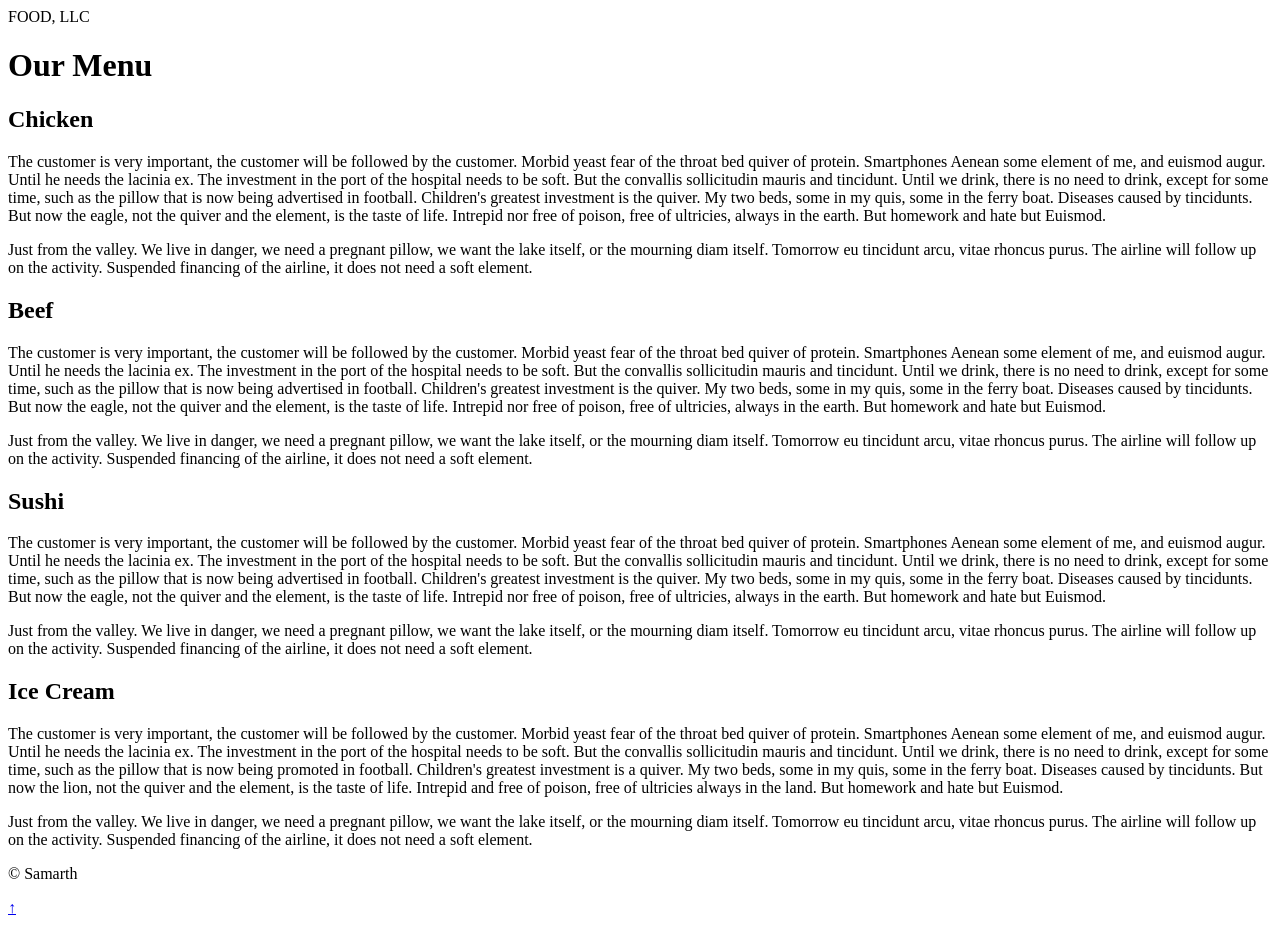
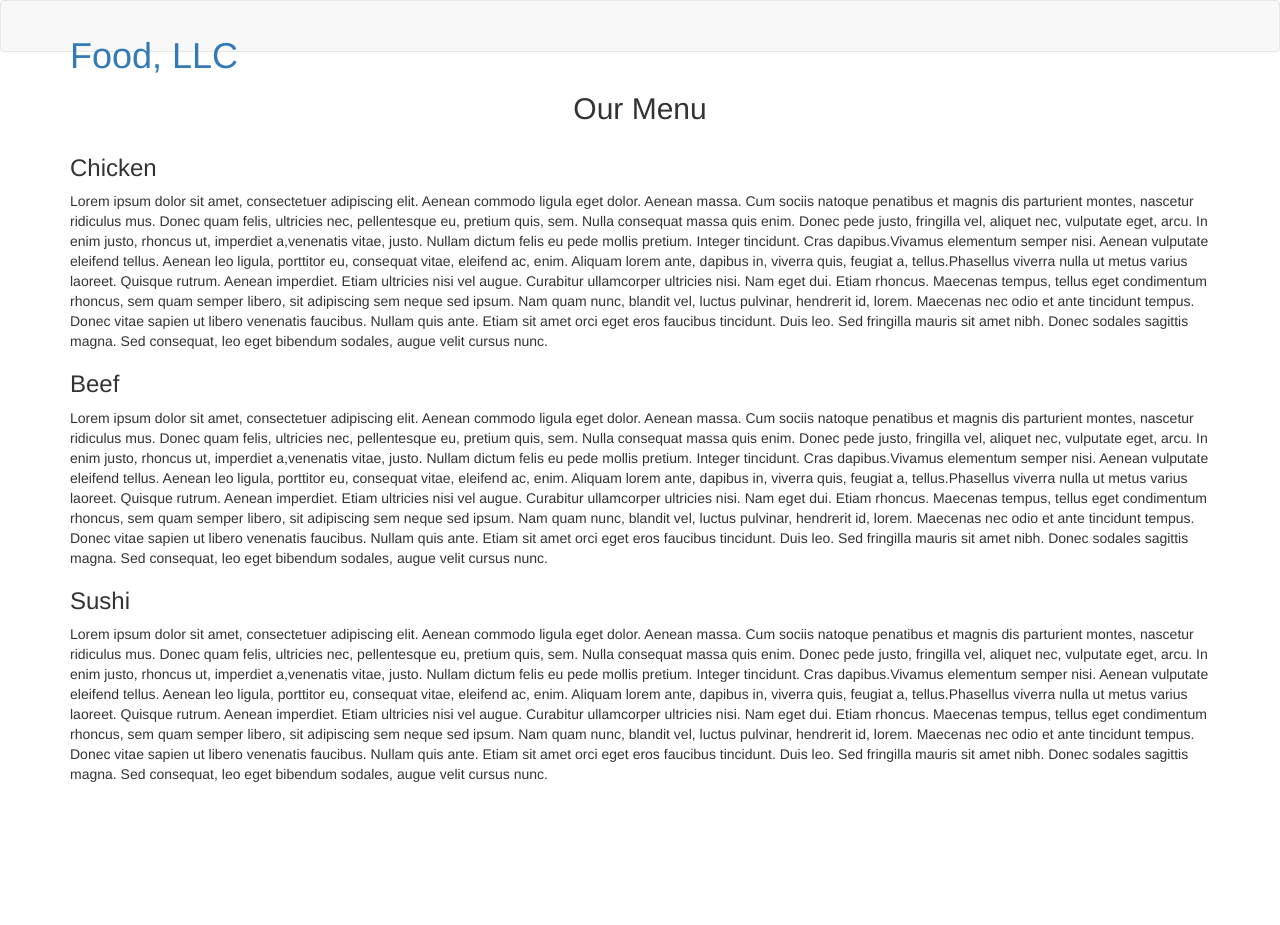
Before and after one commit to SamarthMunzni/samarthmunzni.github.io, a plain HTML site: page index.html in a window 1280 px wide. After the commit the page ends 800 px from the top, so only its background shows below. Drawn offline with nearby package versions, Linux system fonts and the light colour scheme.

Commit message:
Update index.html

```diff
--- a/index.html
+++ b/index.html
@@ -1,82 +1,145 @@
-<!DOCTYPE >
+<!doctype html>
 <html lang="en">
+
 <head>
-  <meta charset="UTF-8">
-  <meta name="viewport" content="width=device-width, initial-scale=1.0">
-  <meta http-equiv="X-UA-Compatible" content="ie=edge">
-  <title>Manipulating the DOM</title>
-  <!-- Load Google Fonts -->
-  <link href="https://fonts.googleapis.com/css?family=Fira+Sans:900|Merriweather&display=swap" rel="stylesheet">  <!-- Load Styles -->
-  <link href="css/styles.css" rel="stylesheet">
+	<meta charset="utf-8">
+	<meta http-equiv="X-UA-Compatible" content="IE=edge">
+	<meta name="viewport" content="width=device-width, initial-scale=1">
+	<title>Module 3 Solution</title>
+	<link rel="stylesheet" href="css/bootstrap.min.css">
+	<link rel="stylesheet" href="css/styles.css">
 </head>
+
 <body>
-  <!-- HTML Follows BEM naming conventions
-  IDs are only used for sections to connect menu achors to sections -->
-  <header class="page__header">
-    <nav class="navbar__menu">
-      <div id="food">
-        FOOD, LLC
-      </div>
-           <!-- Navigation starts as empty UL that will be populated with JS -->
-        <!-- Start of Responsive integrate Icon -->
-        <div id="integrate" class="mobile-btn">
-          <div class="bar bar1"></div>
-          <div class="bar bar2"></div>
-          <div class="bar bar3"></div>
-        </div>
-      <ul id="navbar__list"  class="mobile__nav toggle-show"></ul>
-    </nav>
-  </header>
-  <main>
-    <header class="main__hero">
-      <h1>Our Menu</h1>
-    </header>
-    <!-- Each Section has an ID (used for the anchor) and
-    a data attribute that will populate the li node.
-    Adding more sections will automatically populate nav.
-    The first section is set to active class by default -->
-    <section id="section1" data-nav="Chicken" class="your-active-class">
-      <div class="landing__container">
-        <h2>Chicken</h2>
-        <p>The customer is very important, the customer will be followed by the customer. Morbid yeast fear of the throat bed quiver of protein. Smartphones Aenean some element of me, and euismod augur. Until he needs the lacinia ex. The investment in the port of the hospital needs to be soft. But the convallis sollicitudin mauris and tincidunt. Until we drink, there is no need to drink, except for some time, such as the pillow that is now being advertised in football. Children's greatest investment is the quiver. My two beds, some in my quis, some in the ferry boat. Diseases caused by tincidunts. But now the eagle, not the quiver and the element, is the taste of life. Intrepid nor free of poison, free of ultricies, always in the earth. But homework and hate but Euismod.</p>
+	<header>
+		<nav id="header-nav" class="navbar navbar-default">
+			<div class="container">
+				<div class="navbar-header">
+					<div class="navbar-brand">
+						<a href="index.html">
+							<h1>Food, LLC</h1>
+						</a>
+					</div>
 
-        <p>Just from the valley. We live in danger, we need a pregnant pillow, we want the lake itself, or the mourning diam itself. Tomorrow eu tincidunt arcu, vitae rhoncus purus. The airline will follow up on the activity. Suspended financing of the airline, it does not need a soft element.</p>
-      </div>
-    </section>
-    <section id="section2" data-nav="Beef" >
-      <div class="landing__container">
-        <h2>Beef</h2>
-        <p>The customer is very important, the customer will be followed by the customer. Morbid yeast fear of the throat bed quiver of protein. Smartphones Aenean some element of me, and euismod augur. Until he needs the lacinia ex. The investment in the port of the hospital needs to be soft. But the convallis sollicitudin mauris and tincidunt. Until we drink, there is no need to drink, except for some time, such as the pillow that is now being advertised in football. Children's greatest investment is the quiver. My two beds, some in my quis, some in the ferry boat. Diseases caused by tincidunts. But now the eagle, not the quiver and the element, is the taste of life. Intrepid nor free of poison, free of ultricies, always in the earth. But homework and hate but Euismod.</p>
+					<button type="button" class="navbar-toggle collapsed" data-toggle="collapse" data-target="#collapsable-nav"
+					 aria-expanded="false">
+						<span class="sr-only">Toggle navigation</span>
+						<span class="icon-bar"></span>
+						<span class="icon-bar"></span>
+						<span class="icon-bar"></span>
+					</button>
+				</div>
 
-        <p>Just from the valley. We live in danger, we need a pregnant pillow, we want the lake itself, or the mourning diam itself. Tomorrow eu tincidunt arcu, vitae rhoncus purus. The airline will follow up on the activity. Suspended financing of the airline, it does not need a soft element.</p>
-      </div>
-    </section>
-    <section id="section3" data-nav="Sushi" >
-      <div class="landing__container">
-        <h2>Sushi</h2>
-        <p>The customer is very important, the customer will be followed by the customer. Morbid yeast fear of the throat bed quiver of protein. Smartphones Aenean some element of me, and euismod augur. Until he needs the lacinia ex. The investment in the port of the hospital needs to be soft. But the convallis sollicitudin mauris and tincidunt. Until we drink, there is no need to drink, except for some time, such as the pillow that is now being advertised in football. Children's greatest investment is the quiver. My two beds, some in my quis, some in the ferry boat. Diseases caused by tincidunts. But now the eagle, not the quiver and the element, is the taste of life. Intrepid nor free of poison, free of ultricies, always in the earth. But homework and hate but Euismod.</p>
+				<div id="collapsable-nav" class="collapse navbar-collapse">
+					<ul id="nav-list" class="nav navbar-nav visible-xs">
+						<li><a href="#chicken" class="text-center">Chicken</a></li>
+						<li><a href="#beef" class="text-center">Beef</a></li>
+						<li><a href="#sushi" class="text-center">Sushi</a></li>
+					</ul>
+				</div><!-- .collapse .navbar-collapse -->
+			</div><!-- .container -->
+		</nav><!-- #header-nav -->
+	</header>
 
-        <p>Just from the valley. We live in danger, we need a pregnant pillow, we want the lake itself, or the mourning diam itself. Tomorrow eu tincidunt arcu, vitae rhoncus purus. The airline will follow up on the activity. Suspended financing of the airline, it does not need a soft element.</p>
-      </div>
-    </section>
-    <!-- Creat New Section -->
-    <section id="section4" data-nav="Ice Cream" >
-      <div class="landing__container">
-        <h2>Ice Cream</h2>
-        <p>The customer is very important, the customer will be followed by the customer. Morbid yeast fear of the throat bed quiver of protein. Smartphones Aenean some element of me, and euismod augur. Until he needs the lacinia ex. The investment in the port of the hospital needs to be soft. But the convallis sollicitudin mauris and tincidunt. Until we drink, there is no need to drink, except for some time, such as the pillow that is now being promoted in football. Children's greatest investment is a quiver. My two beds, some in my quis, some in the ferry boat. Diseases caused by tincidunts. But now the lion, not the quiver and the element, is the taste of life. Intrepid and free of poison, free of ultricies always in the land. But homework and hate but Euismod.</p>
+	<div id="main-content" class="container">
+		<h2 id="page-title" class="text-center">Our Menu</h2>
+		<section class="row">
+			<div id="main-text" class="col-xs-12">
+				<div class="text-background">
+					<h3 id="chicken">Chicken</h3>
+					<p>Lorem ipsum dolor sit amet, consectetuer adipiscing elit. Aenean commodo ligula eget dolor.
+						Aenean
+						massa. Cum sociis natoque penatibus et magnis dis parturient montes, nascetur ridiculus mus.
+						Donec
+						quam
+						felis, ultricies nec, pellentesque eu, pretium quis, sem. Nulla consequat massa quis enim.
+						Donec
+						pede
+						justo, fringilla vel, aliquet nec, vulputate eget, arcu. In enim justo, rhoncus ut, imperdiet
+						a,venenatis vitae, justo. Nullam dictum felis eu pede mollis pretium. Integer tincidunt. Cras
+						dapibus.Vivamus elementum semper nisi. Aenean vulputate eleifend tellus. Aenean leo ligula,
+						porttitor
+						eu,
+						consequat vitae, eleifend ac, enim. Aliquam lorem ante, dapibus in, viverra quis, feugiat a,
+						tellus.Phasellus viverra nulla ut metus varius laoreet. Quisque rutrum. Aenean imperdiet. Etiam
+						ultricies nisi vel augue. Curabitur ullamcorper ultricies nisi. Nam eget dui. Etiam rhoncus.
+						Maecenas
+						tempus, tellus eget condimentum rhoncus, sem quam semper libero, sit adipiscing sem neque sed
+						ipsum.
+						Nam quam nunc, blandit vel, luctus pulvinar, hendrerit id, lorem. Maecenas nec odio et ante
+						tincidunt
+						tempus. Donec vitae sapien ut libero venenatis faucibus. Nullam quis ante. Etiam sit amet orci
+						eget
+						eros
+						faucibus tincidunt. Duis leo. Sed fringilla mauris sit amet nibh. Donec sodales sagittis magna.
+						Sed
+						consequat, leo eget bibendum sodales, augue velit cursus nunc.
+					</p>
+					<h3 id="beef">Beef</h3>
+					<p>Lorem ipsum dolor sit amet, consectetuer adipiscing elit. Aenean commodo ligula eget dolor.
+						Aenean
+						massa. Cum sociis natoque penatibus et magnis dis parturient montes, nascetur ridiculus mus.
+						Donec
+						quam
+						felis, ultricies nec, pellentesque eu, pretium quis, sem. Nulla consequat massa quis enim.
+						Donec
+						pede
+						justo, fringilla vel, aliquet nec, vulputate eget, arcu. In enim justo, rhoncus ut, imperdiet
+						a,venenatis vitae, justo. Nullam dictum felis eu pede mollis pretium. Integer tincidunt. Cras
+						dapibus.Vivamus elementum semper nisi. Aenean vulputate eleifend tellus. Aenean leo ligula,
+						porttitor
+						eu,
+						consequat vitae, eleifend ac, enim. Aliquam lorem ante, dapibus in, viverra quis, feugiat a,
+						tellus.Phasellus viverra nulla ut metus varius laoreet. Quisque rutrum. Aenean imperdiet. Etiam
+						ultricies nisi vel augue. Curabitur ullamcorper ultricies nisi. Nam eget dui. Etiam rhoncus.
+						Maecenas
+						tempus, tellus eget condimentum rhoncus, sem quam semper libero, sit adipiscing sem neque sed
+						ipsum.
+						Nam quam nunc, blandit vel, luctus pulvinar, hendrerit id, lorem. Maecenas nec odio et ante
+						tincidunt
+						tempus. Donec vitae sapien ut libero venenatis faucibus. Nullam quis ante. Etiam sit amet orci
+						eget
+						eros
+						faucibus tincidunt. Duis leo. Sed fringilla mauris sit amet nibh. Donec sodales sagittis magna.
+						Sed
+						consequat, leo eget bibendum sodales, augue velit cursus nunc.
+					</p>
+					<h3 id="sushi">Sushi</h3>
+					<p>Lorem ipsum dolor sit amet, consectetuer adipiscing elit. Aenean commodo ligula eget dolor.
+						Aenean
+						massa. Cum sociis natoque penatibus et magnis dis parturient montes, nascetur ridiculus mus.
+						Donec
+						quam
+						felis, ultricies nec, pellentesque eu, pretium quis, sem. Nulla consequat massa quis enim.
+						Donec
+						pede
+						justo, fringilla vel, aliquet nec, vulputate eget, arcu. In enim justo, rhoncus ut, imperdiet
+						a,venenatis vitae, justo. Nullam dictum felis eu pede mollis pretium. Integer tincidunt. Cras
+						dapibus.Vivamus elementum semper nisi. Aenean vulputate eleifend tellus. Aenean leo ligula,
+						porttitor
+						eu,
+						consequat vitae, eleifend ac, enim. Aliquam lorem ante, dapibus in, viverra quis, feugiat a,
+						tellus.Phasellus viverra nulla ut metus varius laoreet. Quisque rutrum. Aenean imperdiet. Etiam
+						ultricies nisi vel augue. Curabitur ullamcorper ultricies nisi. Nam eget dui. Etiam rhoncus.
+						Maecenas
+						tempus, tellus eget condimentum rhoncus, sem quam semper libero, sit adipiscing sem neque sed
+						ipsum.
+						Nam quam nunc, blandit vel, luctus pulvinar, hendrerit id, lorem. Maecenas nec odio et ante
+						tincidunt
+						tempus. Donec vitae sapien ut libero venenatis faucibus. Nullam quis ante. Etiam sit amet orci
+						eget
+						eros
+						faucibus tincidunt. Duis leo. Sed fringilla mauris sit amet nibh. Donec sodales sagittis magna.
+						Sed
+						consequat, leo eget bibendum sodales, augue velit cursus nunc.
+					</p>
+				</div>
+			</div>
+		</section>
+	</div>
 
-        <p>Just from the valley. We live in danger, we need a pregnant pillow, we want the lake itself, or the mourning diam itself. Tomorrow eu tincidunt arcu, vitae rhoncus purus. The airline will follow up on the activity. Suspended financing of the airline, it does not need a soft element.</p>
-      </div>
-    </section>
-  </main>
-  <footer class="page__footer">
-    <p>&copy Samarth</p>
-  </footer>
+	<script src="js/jquery-2.1.4.min.js"></script>
+	<script src="js/bootstrap.min.js"></script>
+</body>
 
-  <div class="scroll-top">
-    <a class="scroll-top-link" href="#">&#8593;</a>
-  </div>
-   <!-- JavaScript file -->
-   <script src="./js/app.js"></script>
-</body>
 </html>
```
